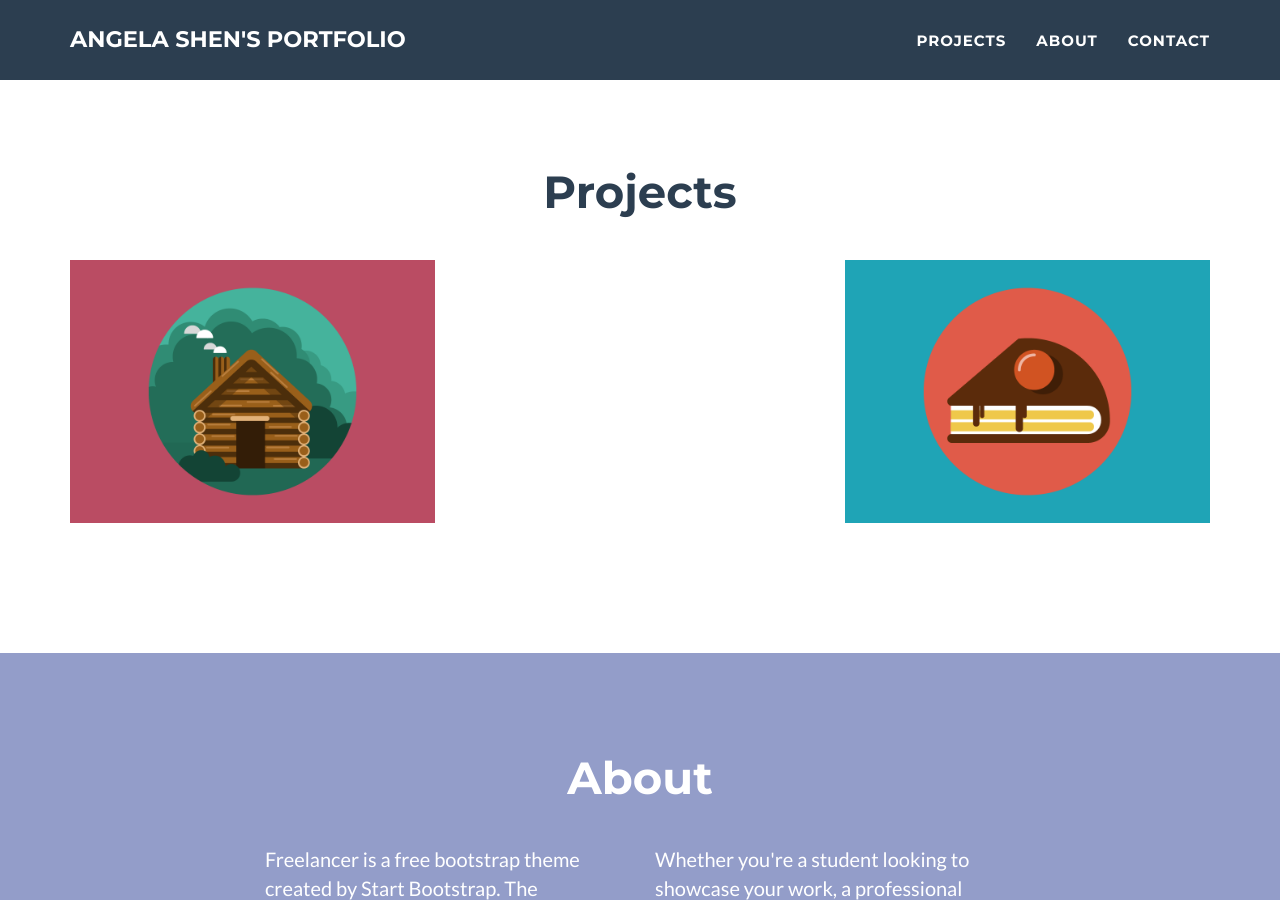
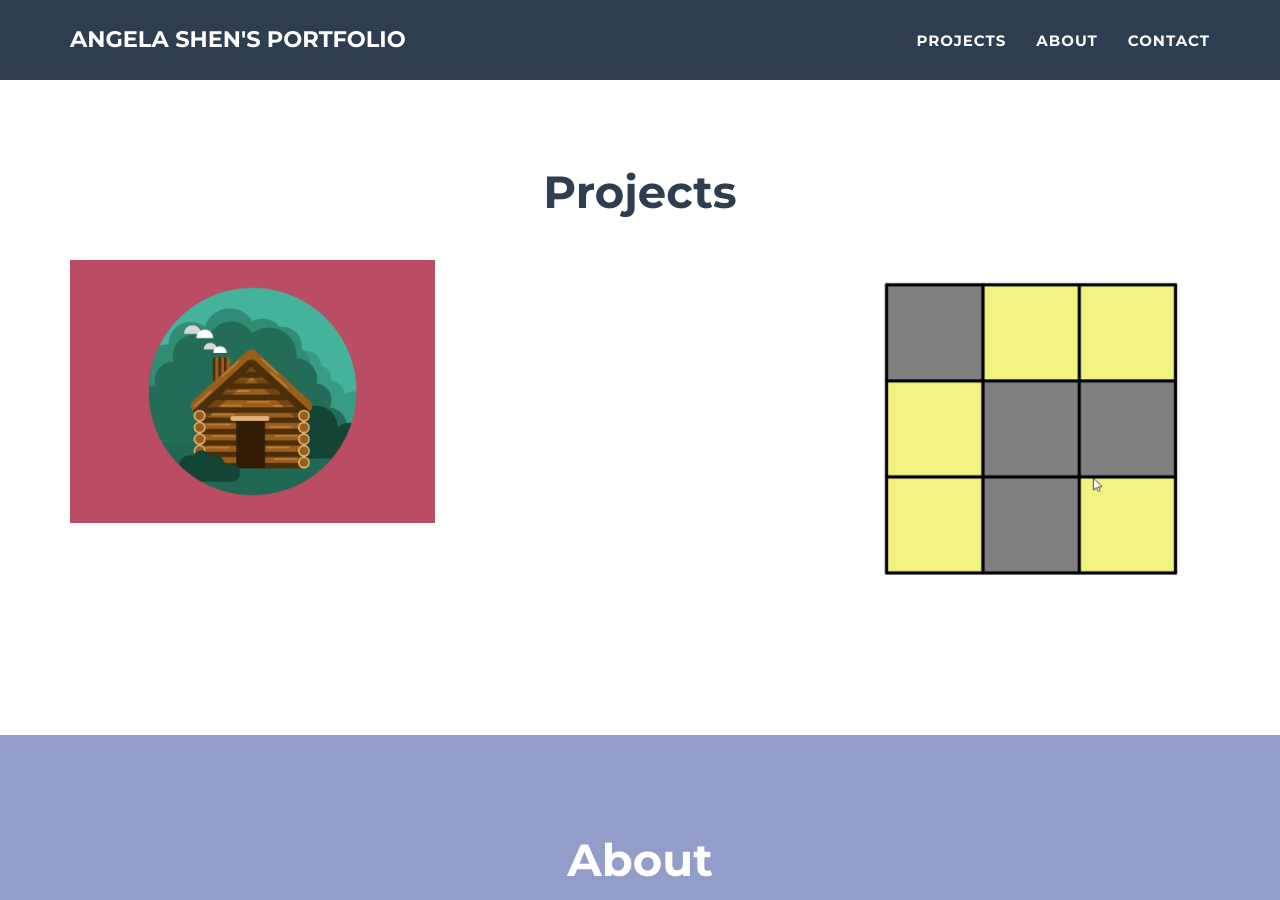
Before and after one commit to shen02/portfolio, a Jekyll site: the page built from _posts/2014-07-18-project-1.markdown, in a window 1280 px wide and 900 px high, scrolled down 356 px. Built offline with Jekyll 4.4.1, drawn with Linux system fonts in a browser that asks for light colours.

Commit message:
Updated posts

```diff
--- a/_posts/2014-07-17-project-2.markdown
+++ b/_posts/2014-07-17-project-2.markdown
@@ -2,7 +2,7 @@
 layout: default
 modal-id: 2
 date: 2014-07-17
-img: cake.png
+img: satsolver.png
 alt: image-alt
 project-date: April 2014
 client: Start Bootstrap
```
Also changed, not shown: img/portfolio/satsolver.png (added).
